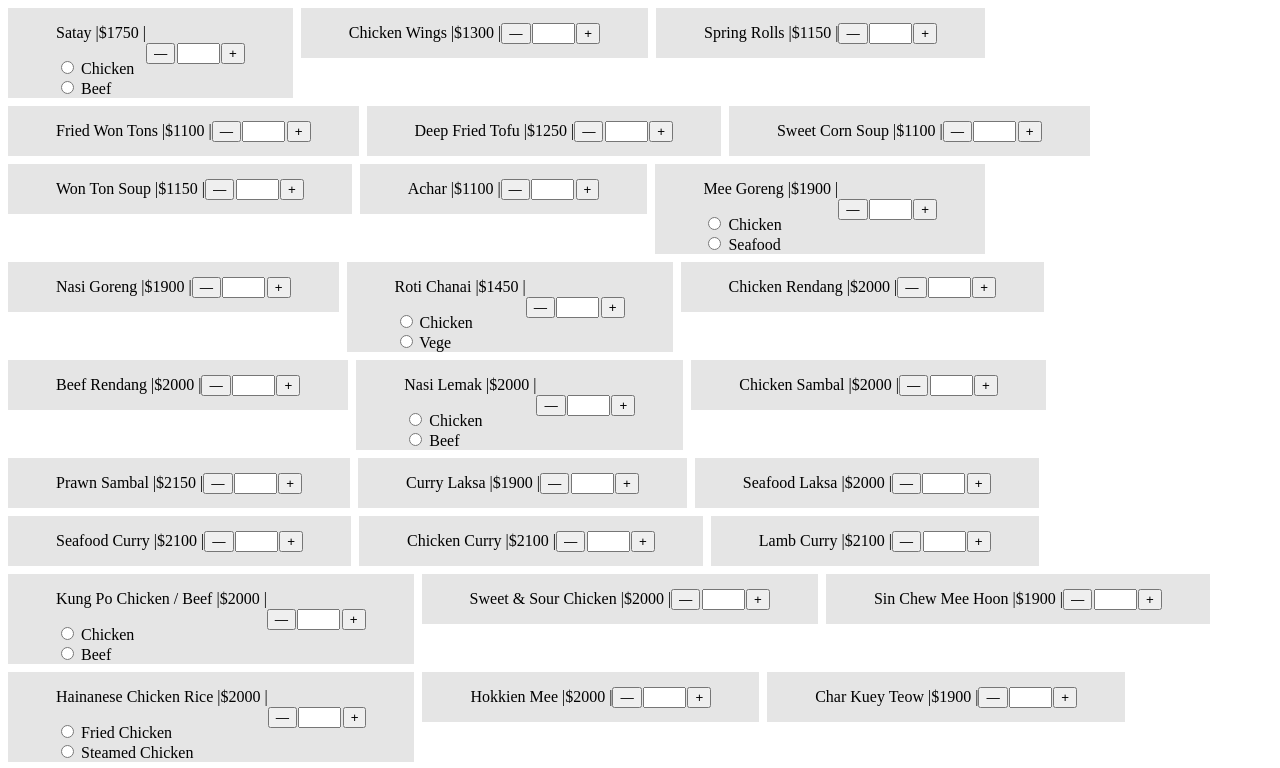
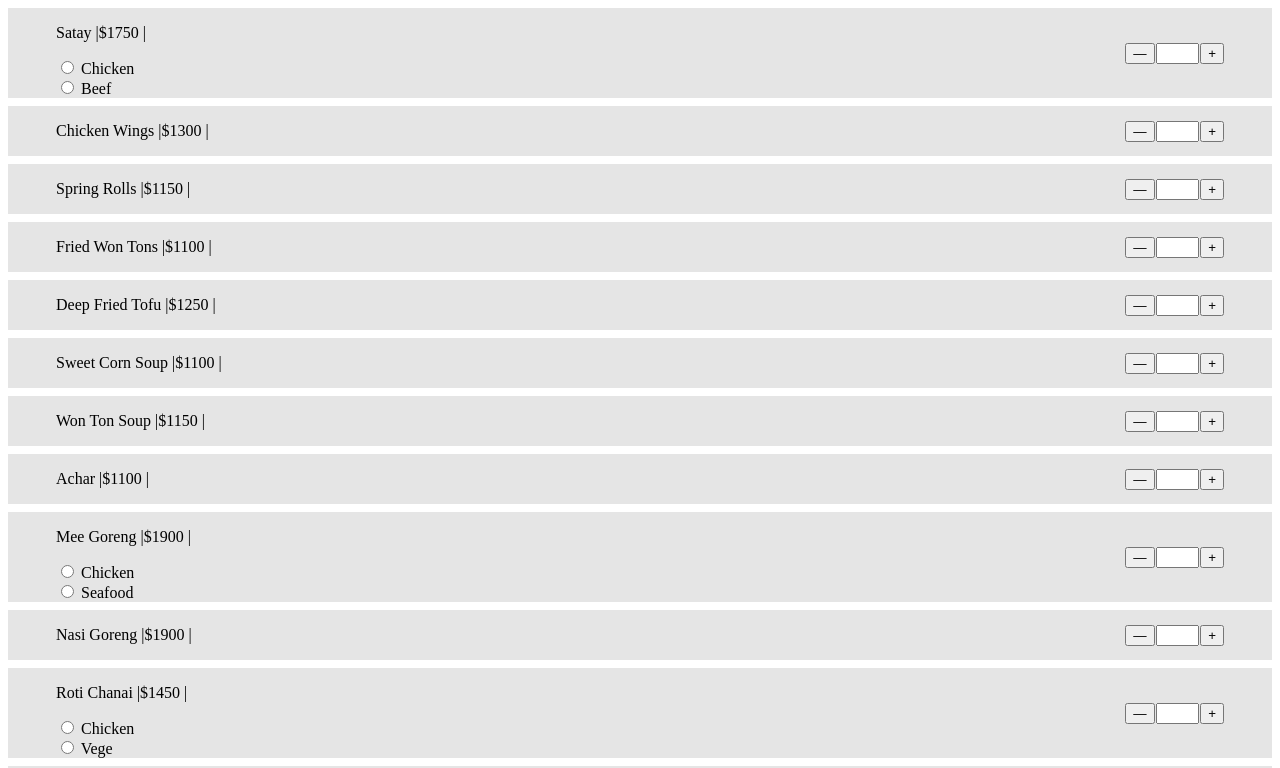
Before and after one commit to ktandun/kkmalaysia, a Vue app: page / in a window 1280 px wide. Shown: the top 768 px of the page. Built offline with nearby package versions, Linux system fonts and the light colour scheme; the HTML template or start-up script is replaced by a standard one.

Commit message:
refactor: update menu layout from image to list view

```diff
--- a/src/components/MenuList.vue
+++ b/src/components/MenuList.vue
@@ -10,7 +10,6 @@ import MenuCard from './MenuCard.vue'
         :name="menuItem.name"
         :options="menuItem.options"
         :price="menuItem.price"
-        :image="menuItem.image"
       ></MenuCard>
     </div>
   </div>
@@ -19,7 +18,7 @@ import MenuCard from './MenuCard.vue'
 <style scoped>
 .menu-cards {
   display: flex;
-  flex-direction: row;
+  flex-direction: column;
   flex-wrap: wrap;
   gap: 8px;
 }
```
